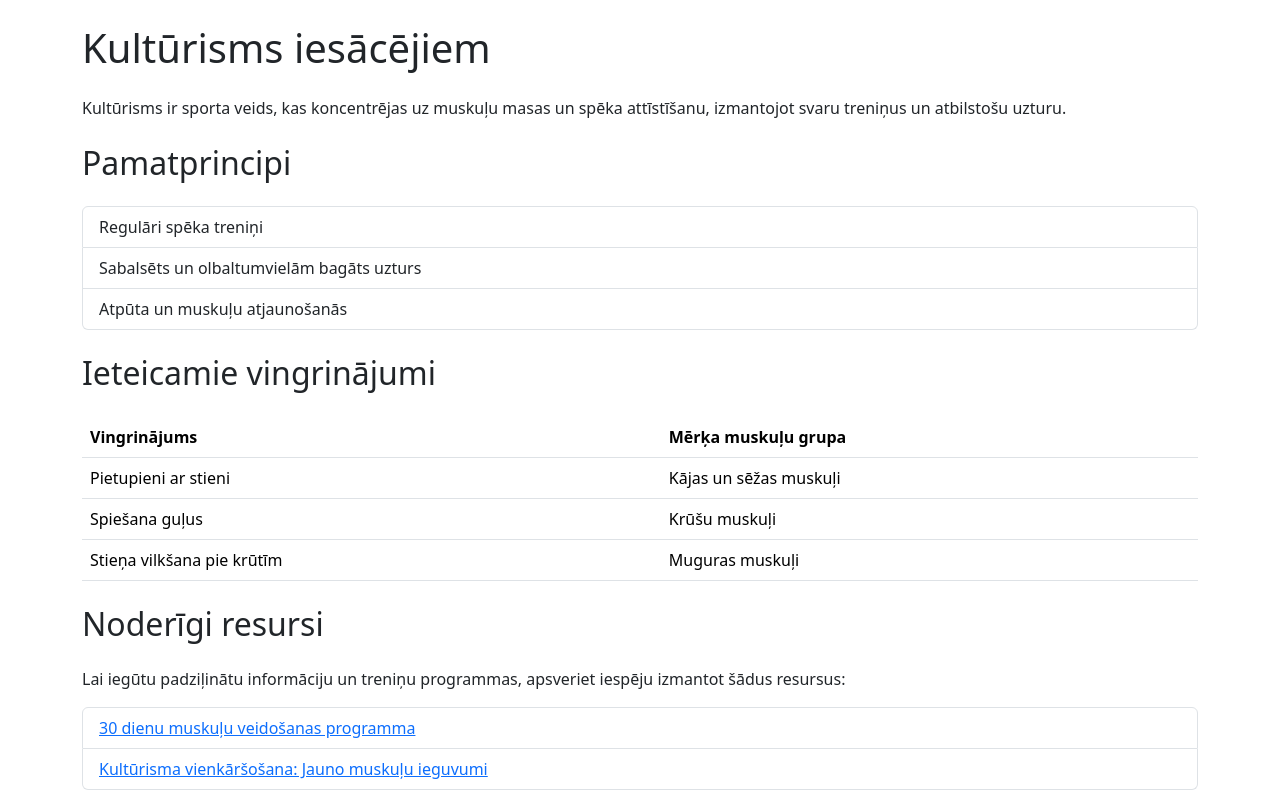
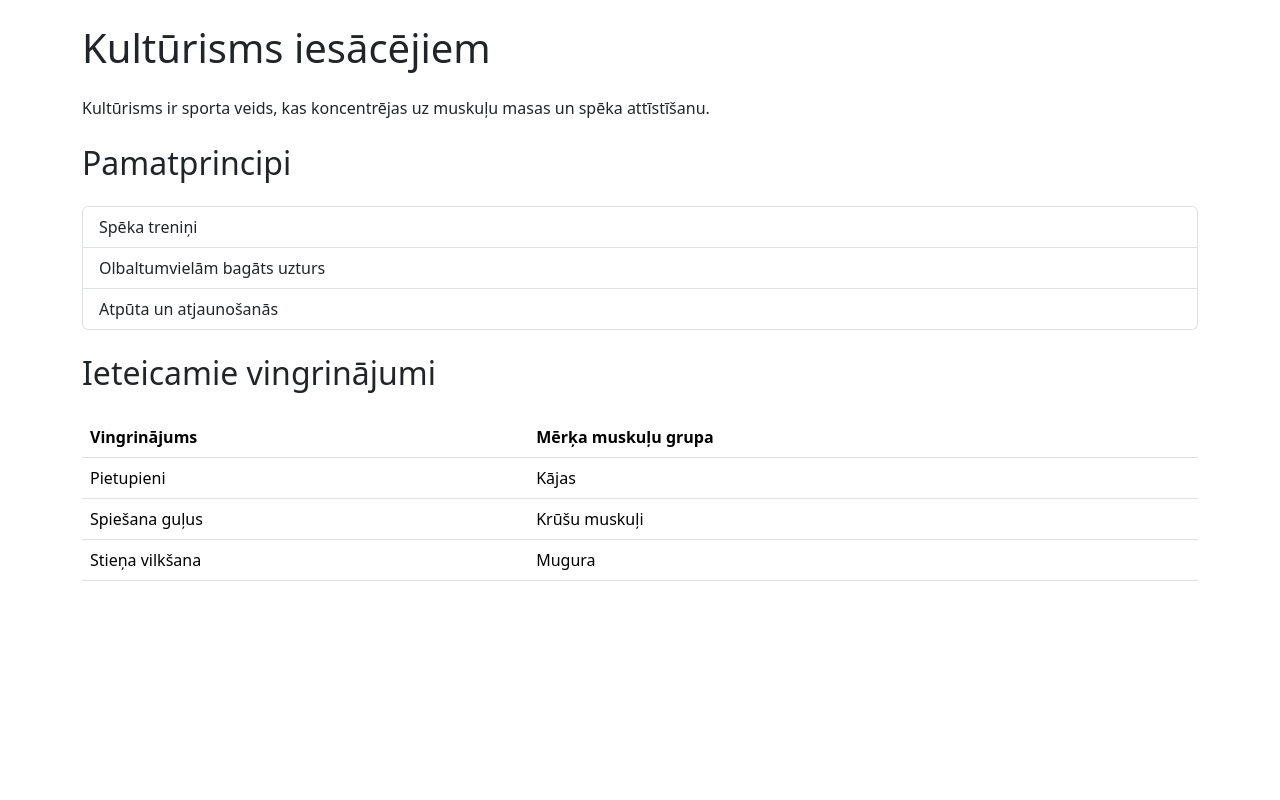
Before and after one commit to RobertsRob/lololololololololololololololololo, a plain HTML site: page index.html in a window 1280 px wide. Drawn offline with nearby package versions, Linux system fonts and the light colour scheme.

Commit message:
Update index.html

```diff
--- a/index.html
+++ b/index.html
@@ -5,18 +5,17 @@
   <meta name="viewport" content="width=device-width, initial-scale=1.0">
   <title>Kultūrisms iesācējiem</title>
   <link href="https://cdn.jsdelivr.net/npm/bootstrap@5.3.3/dist/css/bootstrap.min.css" rel="stylesheet">
-  <script src="https://cdn.jsdelivr.net/npm/bootstrap@5.3.3/dist/js/bootstrap.bundle.min.js"></script>
 </head>
 <body>
   <div class="container">
     <h1 class="my-4">Kultūrisms iesācējiem</h1>
-    <p>Kultūrisms ir sporta veids, kas koncentrējas uz muskuļu masas un spēka attīstīšanu, izmantojot svaru treniņus un atbilstošu uzturu.</p>
+    <p>Kultūrisms ir sporta veids, kas koncentrējas uz muskuļu masas un spēka attīstīšanu.</p>
 
     <h2 class="my-4">Pamatprincipi</h2>
     <ul class="list-group">
-      <li class="list-group-item">Regulāri spēka treniņi</li>
-      <li class="list-group-item">Sabalsēts un olbaltumvielām bagāts uzturs</li>
-      <li class="list-group-item">Atpūta un muskuļu atjaunošanās</li>
+      <li class="list-group-item">Spēka treniņi</li>
+      <li class="list-group-item">Olbaltumvielām bagāts uzturs</li>
+      <li class="list-group-item">Atpūta un atjaunošanās</li>
     </ul>
 
     <h2 class="my-4">Ieteicamie vingrinājumi</h2>
@@ -29,26 +28,19 @@
       </thead>
       <tbody>
         <tr>
-          <td>Pietupieni ar stieni</td>
-          <td>Kājas un sēžas muskuļi</td>
+          <td>Pietupieni</td>
+          <td>Kājas</td>
         </tr>
         <tr>
           <td>Spiešana guļus</td>
           <td>Krūšu muskuļi</td>
         </tr>
         <tr>
-          <td>Stieņa vilkšana pie krūtīm</td>
-          <td>Muguras muskuļi</td>
+          <td>Stieņa vilkšana</td>
+          <td>Mugura</td>
         </tr>
       </tbody>
     </table>
-
-    <h2 class="my-4">Noderīgi resursi</h2>
-    <p>Lai iegūtu padziļinātu informāciju un treniņu programmas, apsveriet iespēju izmantot šādus resursus:</p>
-    <ul class="list-group">
-      <li class="list-group-item"><a href="https://www.youtube.com/watch?v=AHIcVJCUrL4" target="_blank">30 dienu muskuļu veidošanas programma</a></li>
-      <li class="list-group-item"><a href="https://www.youtube.com/watch?v=5kj3a3bplHU" target="_blank">Kultūrisma vienkāršošana: Jauno muskuļu ieguvumi</a></li>
-    </ul>
   </div>
 </body>
 </html>
```
